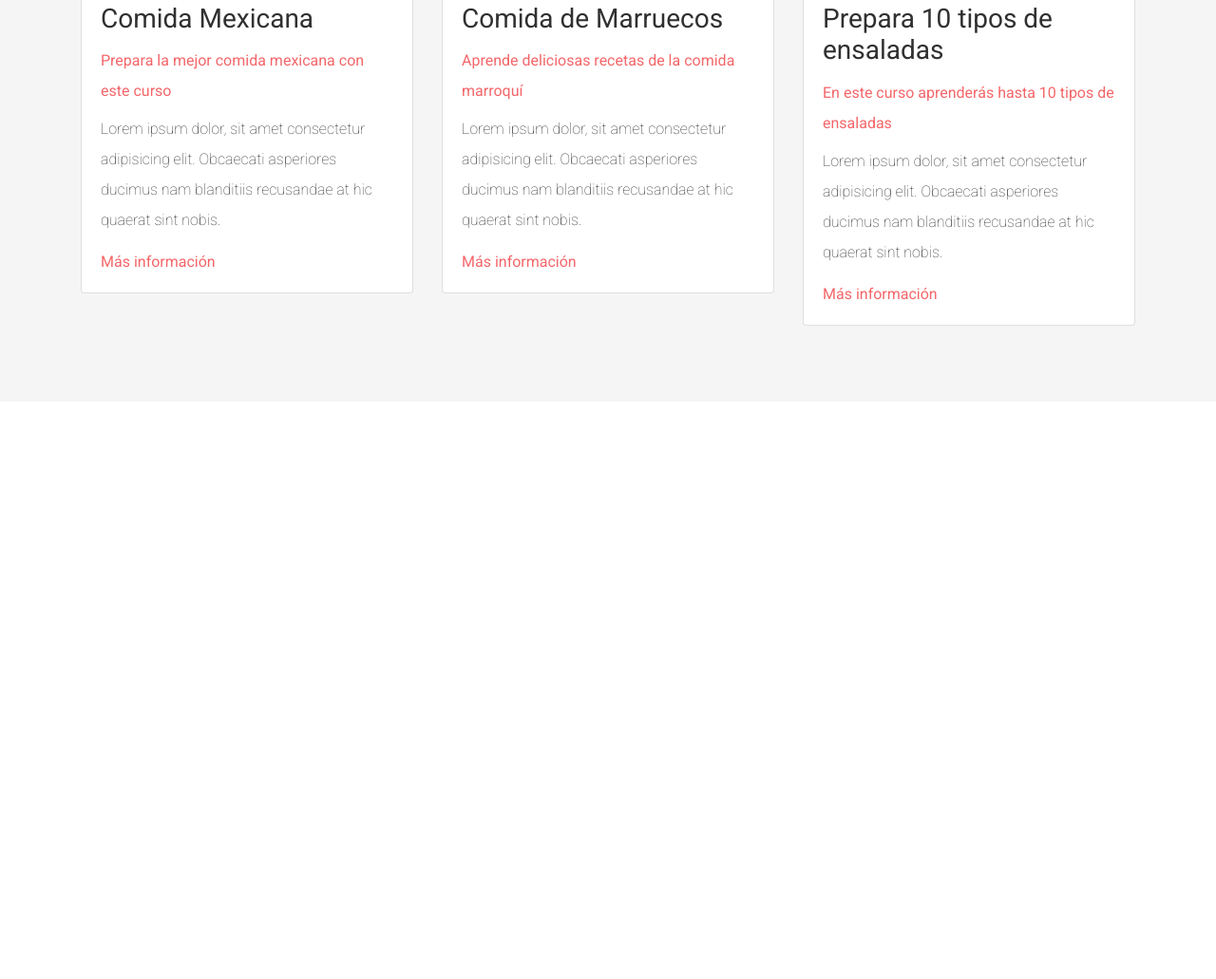
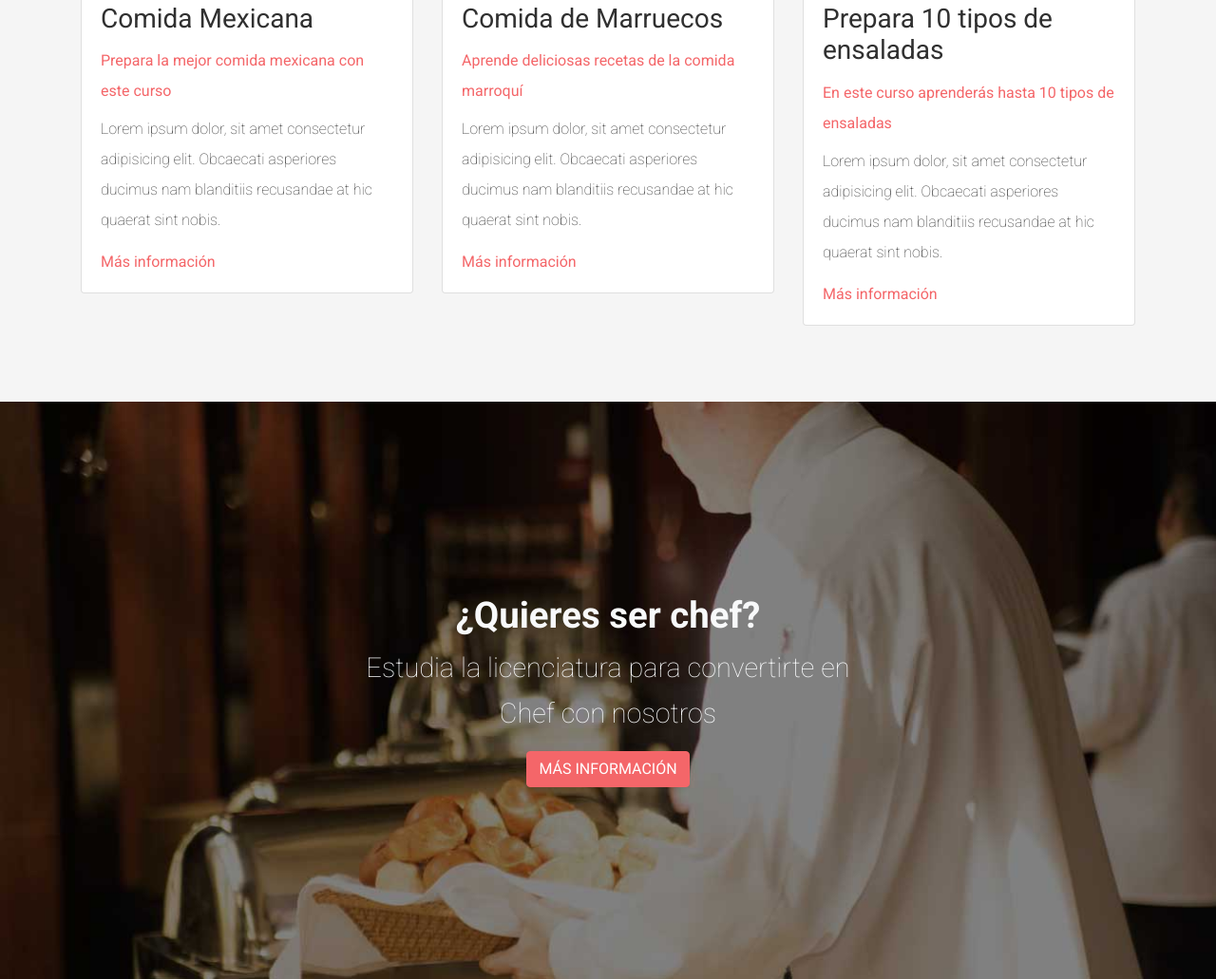
Before and after one commit to Nemodigital/escuela-de-cocina, a plain HTML site: page index.html in a window 1280 px wide. Shown: the part 3391-4422 px from the top of the page at 95% size. Before the commit the page ends 3814 px from the top, so only its background shows below. Drawn offline with nearby package versions, Linux system fonts and the light colour scheme.

Commit message:
hasta quieres ser chef portada

```diff
--- a/css/styles.css
+++ b/css/styles.css
@@ -119,3 +119,28 @@ p {
 .card-body a {
     color: var(--primario);
 }
+/* licenciatura */
+.licenciatura {
+    background-image: url(../img/chef_bg.jpg);
+    background-size: cover;
+    background-position: center center;
+}
+.estudia-licenciatura {
+    height: 38rem;
+}
+.estudia-licenciatura .contenido h2 {
+    font-size: 2.4rem;
+    font-weight: 700;
+}
+.estudia-licenciatura .contenido p {
+    font-size: 1.8rem;
+    line-height: 3rem;
+}
+.btn-primary {
+    background-color: var(--primario);
+    border-color: var(--primario);
+}
+.btn-primary:hover {
+    background-color: #eb3b3e;
+    border-color: #eb3b3e;
+}
--- a/index.html
+++ b/index.html
@@ -209,8 +209,27 @@
 
             </div><!--fin row-->
         </div><!--fin container-->
-    </section>
-    <!-- zoma próximas clase -->
+    </section><!--fin section proximos cursos-->
+
+    <!-- zona quieres ser chef -->
+    <div class="licenciatura">
+        <div class="container">
+            <!-- justify-content-center para centrarlo horizontalmente y align-items-center lo centra verticalmente-->
+            <div class="row justify-content-center estudia-licenciatura align-items-center">
+                <div class="col-md-6">
+                    <div class="contenido text-center text-light">
+                        <h2>¿Quieres ser chef?</h2>
+                        <p class="display-4">
+                            Estudia la licenciatura para convertirte en Chef con nosotros
+                        </p>
+                        <a href="#" class="btn-primary btn text-uppercase">Más información</a>
+                    </div><!--fin contenido-->
+                </div><!--fin col-md-6-->
+            </div><!--fin row-->
+        </div><!--fin container-->
+    </div><!--fin licenciatura-->
+    <!-- fin zona quieres ser chef -->
+
 
 
     <script src="https://code.jquery.com/jquery-3.3.1.slim.min.js" integrity="sha384-q8i/X+965DzO0rT7abK41JStQIAqVgRVzpbzo5smXKp4YfRvH+8abtTE1Pi6jizo" crossorigin="anonymous"></script>
```
